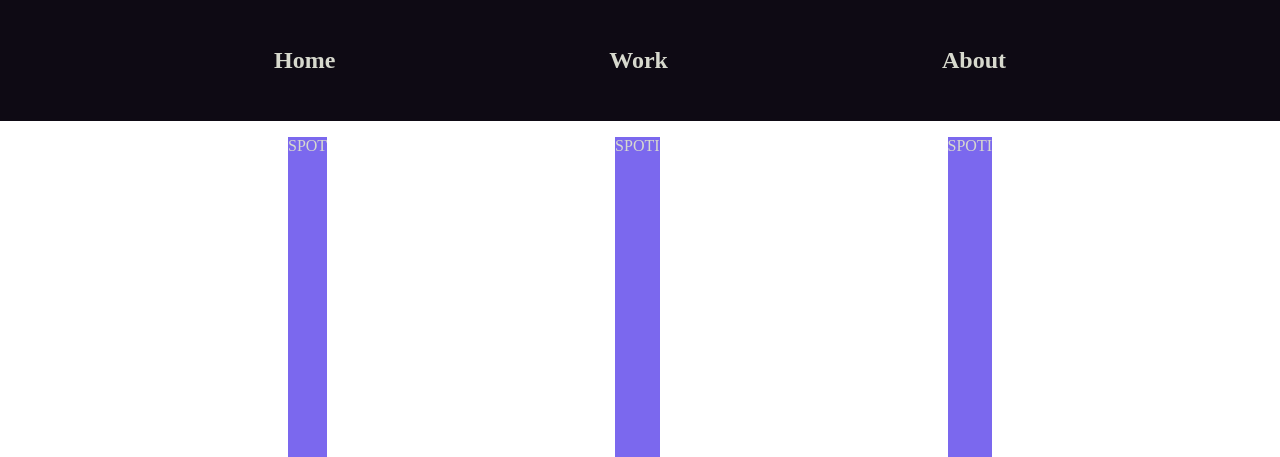
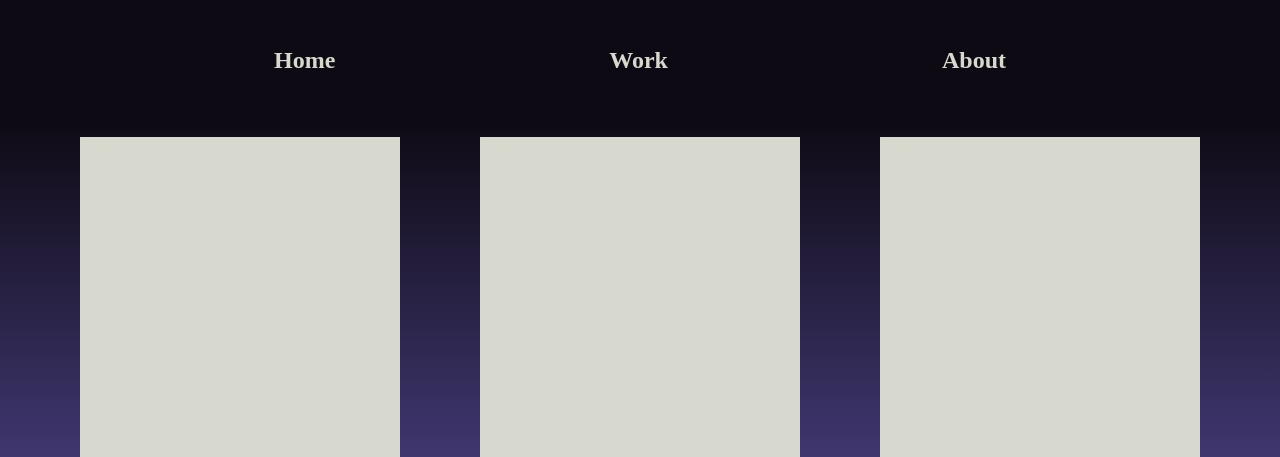
Before and after one commit to ReubeniSandwich/My-Website, a plain HTML site: page star.html in a window 1280 px wide. Shown: the part 679-1136 px from the top of the page. Drawn offline with Linux system fonts and the light colour scheme.

Commit message:
gradients and solid color boxes

```diff
--- a/star.css
+++ b/star.css
@@ -4,15 +4,15 @@
 
 body {
     /* background-color: #0e0a14; */
+
     margin: 0px;
     padding: 0px;
-    /* border: 0px; */
     color: #D7D9CE;
     overflow-x: hidden;
 }
 
+
 /* || Header / SplashScreen || */
-
 
 .header-container {
     height: 100vh; /* Fallback for browsers that do not support Custom Properties */
@@ -79,8 +79,6 @@ body {
 
     min-height: 15vh;
     bottom: 24.9%;
-    /* width: 100%; */
-    /* max-width: 100%; */
     fill: #0e0a14;
     stroke: none;
     /* fill: pink; */
@@ -98,7 +96,9 @@ body {
 
     width: 100%;
     /* background-color: #0e0a14; */
-    background-color: white;
+    background: rgb(29,29,67);
+    background: linear-gradient(180deg, #0e0a14 0%, rgba(63,55,111,1) 100%);
+
     align-items: center;
     justify-content: space-evenly;
     flex-wrap: wrap;
@@ -108,8 +108,8 @@ body {
     margin-top: 1em;
     display: block;
     height: 40vh;
-    /* width: 2 fr; */
-    background-color: mediumslateblue;
+    width: 40ch;
+    background: #D7D9CE;;
 }
 
 
```
